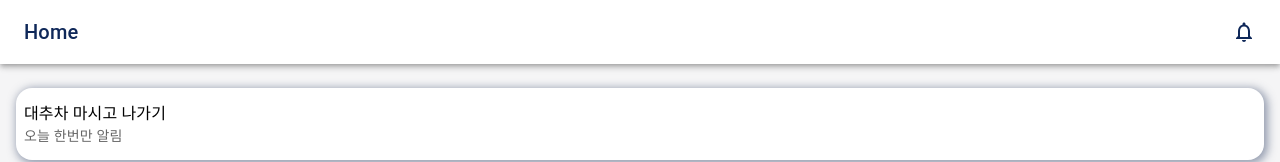
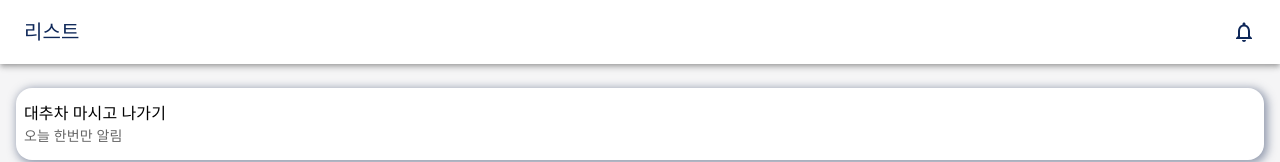
Before and after one commit to milk717/strongcom-graduation-work, a React (Create React App) app: page /list in a window 1280 px wide. Shown: the top 162 px of the page. Built offline with nearby package versions, Linux system fonts and the light colour scheme.

Commit message:
feat: 링크에 따라 appbar title 바뀜

```diff
--- a/src/components/AppBar.js
+++ b/src/components/AppBar.js
@@ -2,12 +2,21 @@ import * as React from 'react';
 import styled from 'styled-components';
 import {AppBar as MuiAppBar, Box, Toolbar, Typography} from "@mui/material";
 import NotificationsNoneIcon from '@mui/icons-material/NotificationsNone';
-import {Link} from "react-router-dom";
+import {Link, useLocation} from "react-router-dom";
+import {useEffect, useState} from "react";
+import {pageList} from "../resources/string";
 
 
 export default function AppBar({
-                                        appBarTitle = 'Home',
+                                        appBarTitle ,
                                     }) {
+    const location = useLocation();
+    const [title, setTitle] = useState(appBarTitle || pageList.filter(v=>v.pathname === location.pathname)[0].text);
+
+    useEffect(()=>{
+        setTitle(pageList.filter(v=>v.pathname === location.pathname)[0].text);
+    },[location])
+
     return (
         <>
             <Box sx={{width: '100%'}}>
@@ -19,7 +28,7 @@ export default function AppBar({
                             component="div"
                             sx={{flexGrow: 1}}
                         >
-                            {appBarTitle}
+                            {title}
                         </Typography>
                         <StyledLink to='/notice'>
                             <NotificationsNoneIcon/>
```
